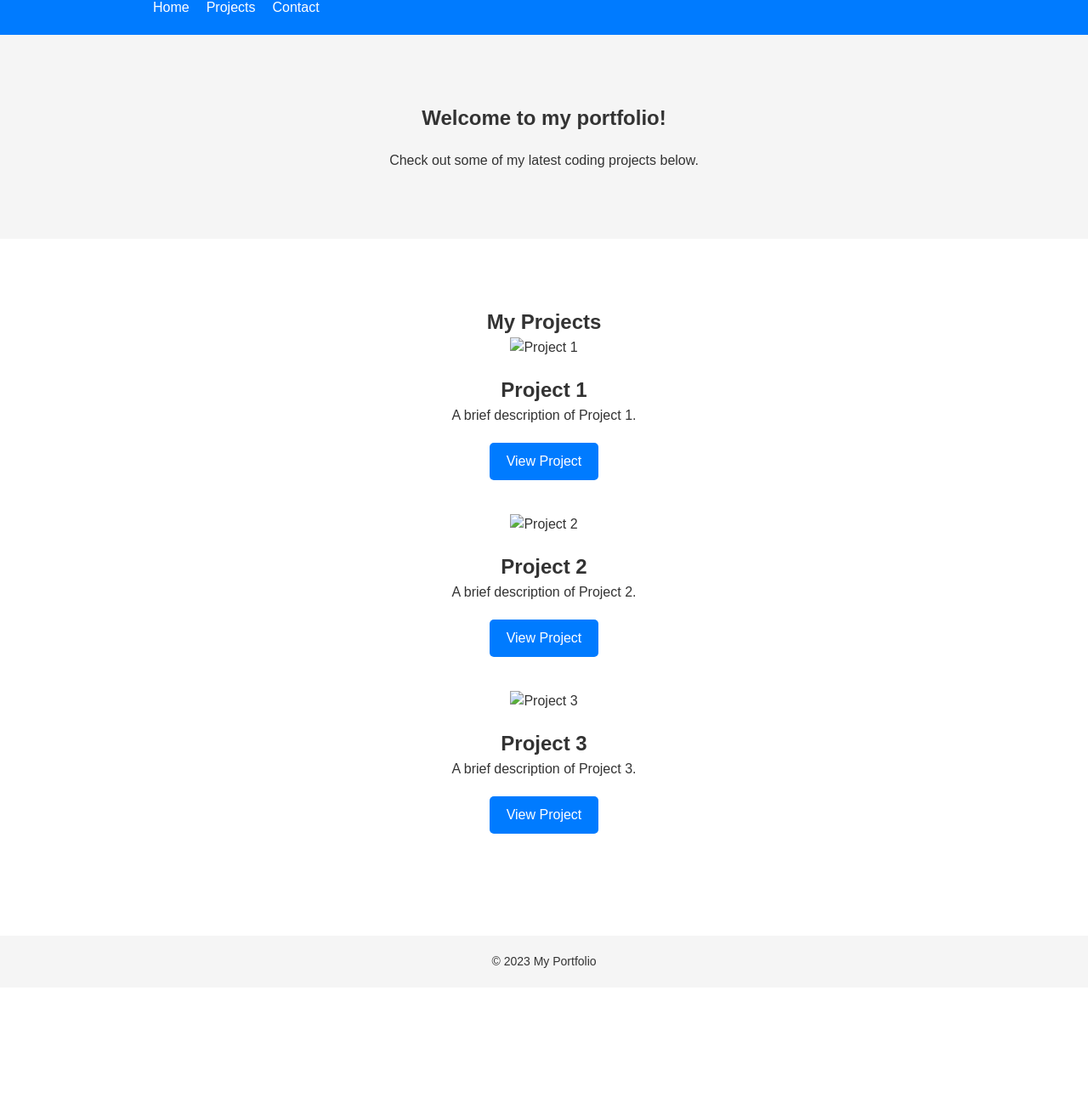
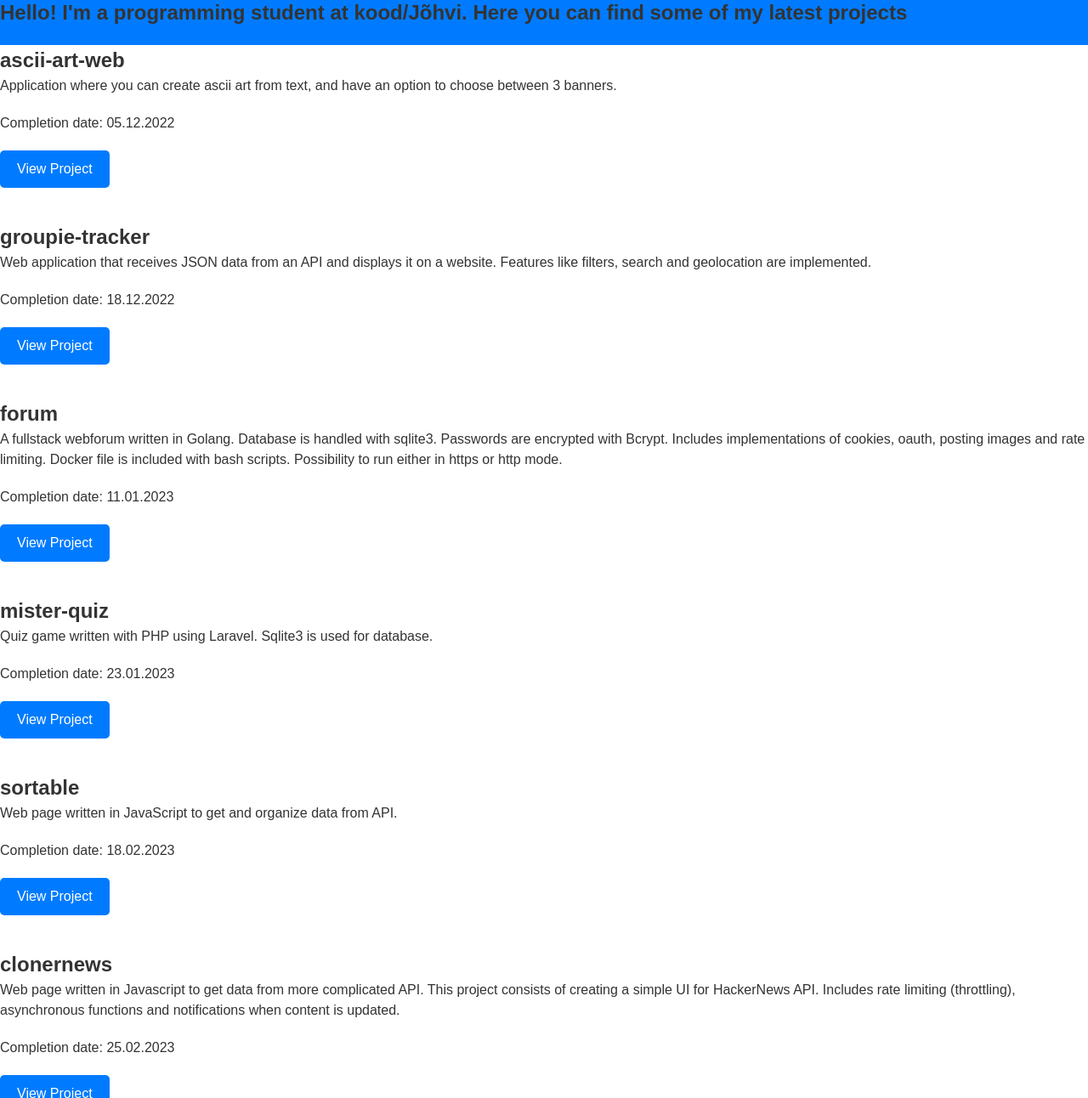
Before and after one commit to jserva90/jserva90.github.io, a plain HTML site: page index.html in a window 1280 px wide. Shown: the part 71-1363 px from the top of the page at 85% size. Before the commit the page ends 1233 px from the top, so only its background shows below. Drawn offline with Linux system fonts and the light colour scheme.

Commit message:
Update index.html

```diff
--- a/index.html
+++ b/index.html
@@ -1,59 +1,96 @@
 <!DOCTYPE html>
 <html>
   <head>
-    <title>My Portfolio</title>
-    <link rel="stylesheet" type="text/css" href="style.css">
+    <title>Joosep's coding projects</title>
+    <link rel="stylesheet" type="text/css" href="style.css" />
+
+    <link rel="icon" href="https://img.icons8.com/flat-round/64/null/checkmark.png" type="image/x-icon" />
   </head>
   <body>
     <header>
-      <div class="container">
-        <h1>My Portfolio</h1>
-        <nav>
-          <ul>
-            <li><a href="#">Home</a></li>
-            <li><a href="#">Projects</a></li>
-            <li><a href="#">Contact</a></li>
-          </ul>
-        </nav>
-      </div>
+      <h1>Joosep's coding projects</h1>
+      <h2>Hello! I'm a programming student at kood/Jõhvi. Here you can find some of my latest projects</h2>
     </header>
+    <main>
+      <section class="project">
+        <h2>ascii-art-web</h2>
+        <p>
+          Application where you can create ascii art from text, and have an option to choose between 3 banners.
+        </p>
+        <p>Completion date: 05.12.2022</p>
+        <a href="http://176.112.158.22:8100" target="_blank">View Project</a>
 
-    <main>
-      <section id="hero">
-        <div class="container">
-          <h2>Welcome to my portfolio!</h2>
-          <p>Check out some of my latest coding projects below.</p>
-        </div>
+      </section>
+      <section class="project">
+        <h2>groupie-tracker</h2>
+        <p>
+          Web application that receives JSON data from an API and displays it on a website. Features like filters, search and geolocation are implemented.
+        </p>
+        <p>Completion date: 18.12.2022</p>
+        <a href="http://176.112.158.22:8101/" target="_blank">View Project</a>
+
+      </section>
+      <section class="project">
+        <h2>forum</h2>
+        <p>
+          A fullstack webforum written in Golang. Database is handled with sqlite3. Passwords are encrypted with Bcrypt. Includes implementations of cookies, oauth, posting images and rate limiting. Docker file is included with bash scripts. Possibility to run either in https or http mode.
+        </p>
+        <p>Completion date: 11.01.2023</p>
+        <a href="http://176.112.158.22:8084/" target="_blank">View Project</a>
+
+      </section>
+      <section class="project">
+        <h2>mister-quiz</h2>
+        <p>Quiz game written with PHP using Laravel. Sqlite3 is used for database.</p>
+        <p>Completion date: 23.01.2023</p>
+        <a href="http://176.112.158.22:8085/" target="_blank">View Project</a>
+
+      </section>
+      <section class="project">
+        <h2>sortable</h2>
+        <p>Web page written in JavaScript to get and organize data from API.</p>
+        <p>Completion date: 18.02.2023</p>
+        <a href="http://176.112.158.22:8086/" target="_blank">View Project</a>
+
+      </section>
+      <section class="project">
+        <h2>clonernews</h2>
+        <p>
+          Web page written in Javascript to get data from more complicated API. This project consists of creating a
+          simple UI for HackerNews API. Includes rate limiting (throttling), asynchronous functions and notifications when content is updated.
+        </p>
+        <p>Completion date: 25.02.2023</p>
+        <a href="http://176.112.158.22:8087/" target="_blank">View Project</a>
+
+      </section>
+      <section class="project">
+        <h2>make-your-game</h2>
+        <p>Single player game written in vanilla JavaScript. <br />Space invaders</p>
+        <a href="http://176.112.158.22:8088/" target="_blank">View Project</a>
+
       </section>
 
-      <section id="projects">
-        <div class="container">
-          <h2>My Projects</h2>
-          <div class="project">
-            <img src="project1.jpg" alt="Project 1">
-            <h3>Project 1</h3>
-            <p>A brief description of Project 1.</p>
-            <a href="#">View Project</a>
-          </div>
-          <div class="project">
-            <img src="project2.jpg" alt="Project 2">
-            <h3>Project 2</h3>
-            <p>A brief description of Project 2.</p>
-            <a href="#">View Project</a>
-          </div>
-          <div class="project">
-            <img src="project3.jpg" alt="Project 3">
-            <h3>Project 3</h3>
-            <p>A brief description of Project 3.</p>
-            <a href="#">View Project</a>
-          </div>
-        </div>
+      <section class="project">
+        <h2>Company's website</h2>
+        <p>A simple frontend website made for a company. Has some interactivity implemented with vanilla Javascript and a contact form with possibility to send info to the company's mail address</p>
+        <a href="https://www.lovohonung.se/" target="_blank">View Project</a>
+
       </section>
     </main>
-
     <footer>
-      <div class="container">
-        <p>&copy; 2023 My Portfolio</p>
+      <div class="social-links">
+        <a href="https://github.com/jserva90" target="_blank">
+          <img src="https://img.icons8.com/material-outlined/24/ffffff/github.png" />
+        </a>
+        <a href="https://www.linkedin.com/in/joosep-serva-65b069221/" target="_blank">
+          <img src="https://img.icons8.com/material-outlined/24/ffffff/linkedin.png" />
+        </a>
+        <a href="https://01.kood.tech/git/jserva" target="_blank">
+          <img src="https://01.kood.tech/git/assets/img/logo.svg" />
+        </a>
+        <a href="https://kood.tech/" target="_blank">
+          <img src="https://kood.tech/wp-content/uploads/2021/04/Logo-2.svg" />
+        </a>
       </div>
     </footer>
   </body>
```
